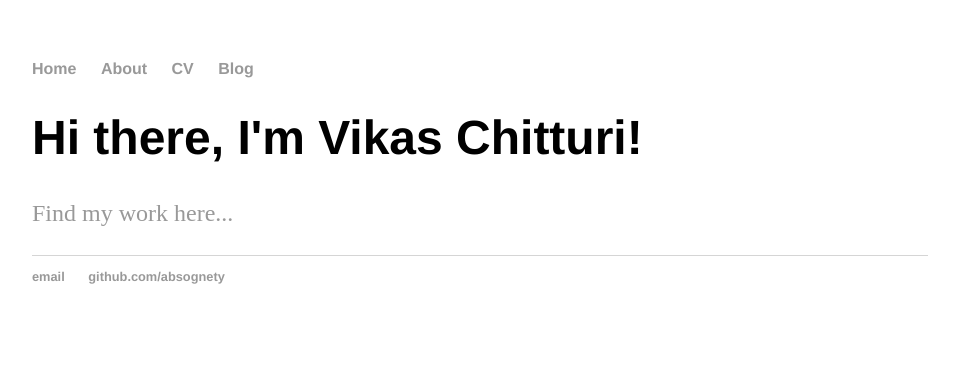
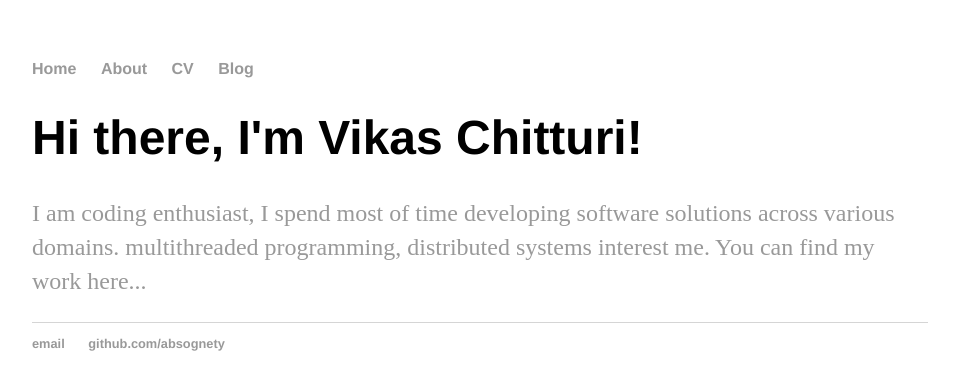
Before and after one commit to absognety/absognety.github.io, a plain HTML site: page index.html in a window 1280 px wide. Shown: the whole page, without its empty margins (160-1119 px from the left). Drawn offline with Linux system fonts and the light colour scheme.

Commit message:
Update index.html

```diff
--- a/index.html
+++ b/index.html
@@ -17,7 +17,9 @@
 		<div class="container">
     		<div class="blurb">
         		<h1>Hi there, I'm Vikas Chitturi!</h1>
-				<p><a href="/about">Find my work here...</a></p>
+				<p><a href="/about">I am coding enthusiast, I spend most of time developing software solutions
+					across various domains. multithreaded programming, distributed systems interest me. You can
+					find my work here...</a></p>
     		</div><!-- /.blurb -->
 		</div><!-- /.container -->
 		<footer>
```
